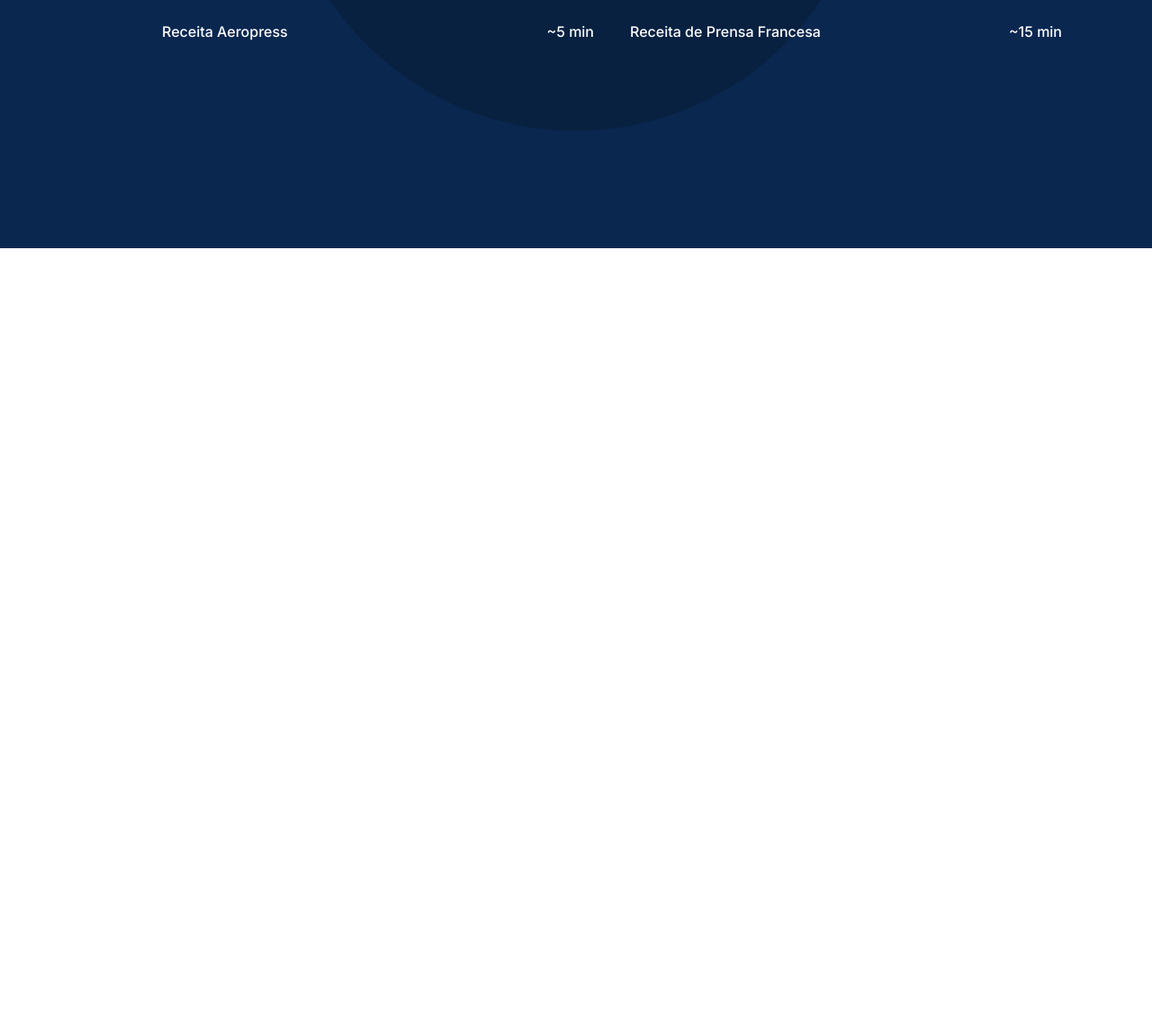
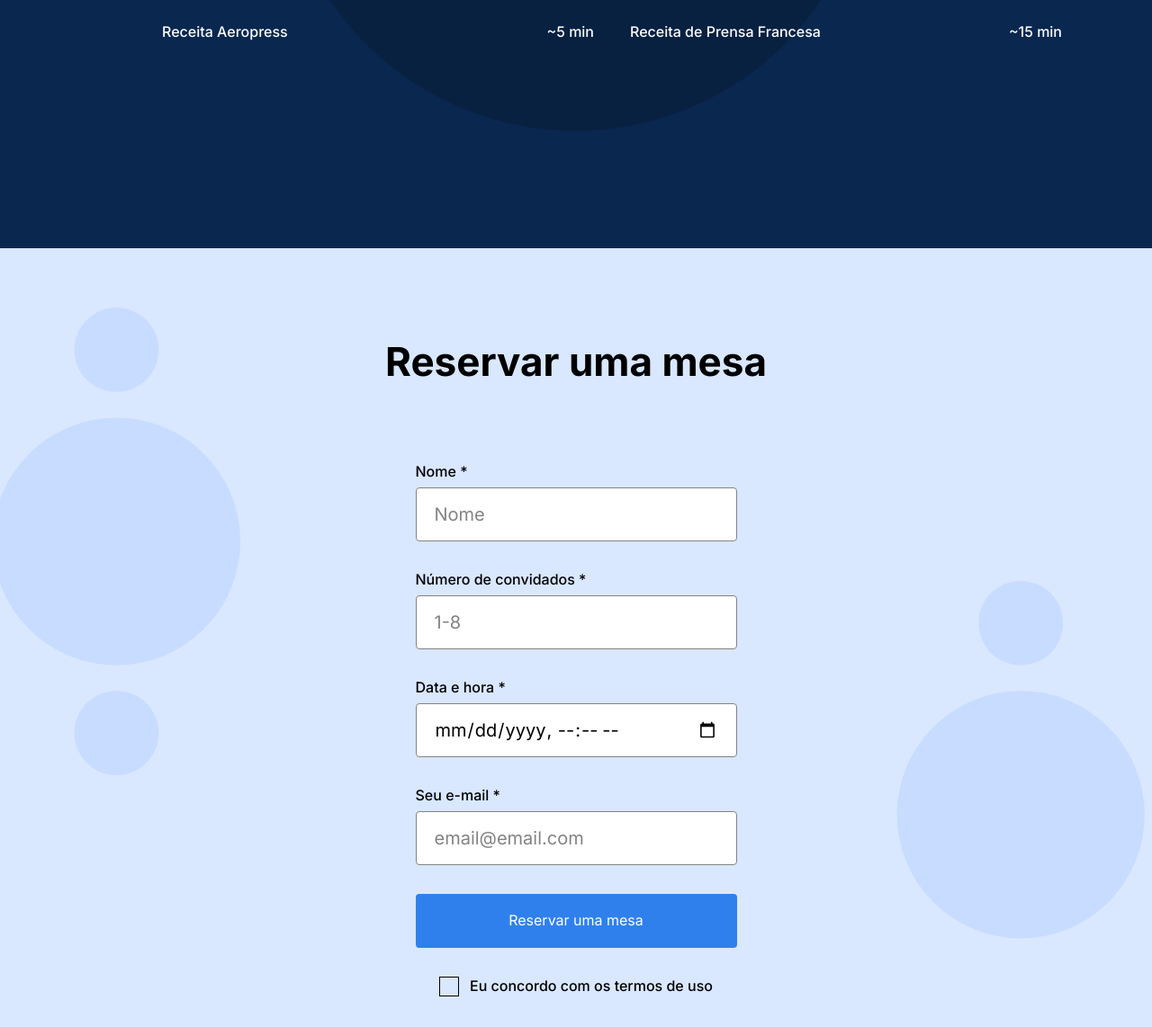
Before and after one commit to MikyWarlock/web_project_coffeeshop, a plain HTML site: page index.html in a window 1280 px wide. Shown: the part 1441-2583 px from the top of the page at 90% size. Before the commit the page ends 1717 px from the top, so only its background shows below. Drawn offline with Linux system fonts and the light colour scheme.

Commit message:
Adicionando seção de reserva

```diff
--- a/index.html
+++ b/index.html
@@ -109,7 +109,64 @@
             </div>
           </div>
         </section>
-        <section class="reservation" id="reservation"></section>
+        <section class="reservation" id="reservation">
+          <h2 class="reservation__title">Reservar uma mesa</h2>
+
+          <form action="#" class="reservation__form form">
+            <fieldset class="form__fieldset">
+              <label for="name" class="form__label">Nome *</label>
+              <input
+                type="text"
+                id="name"
+                placeholder="Nome"
+                class="form__input"
+                required
+              />
+              <label for="number" class="form__label"
+                >Número de convidados *</label
+              >
+              <input
+                type="number"
+                id="number"
+                min="1"
+                max="8"
+                placeholder="1-8"
+                class="form__input"
+                required
+              />
+              <label for="data" class="form__label">Data e hora *</label>
+              <input
+                type="datetime-local"
+                id="data"
+                class="form__input"
+                required
+              />
+              <label for="email" class="form__label">Seu e-mail *</label>
+              <input
+                type="email"
+                id="email"
+                placeholder="email@email.com"
+                class="form__input"
+                required
+              />
+              <button type="submit" class="form__button">
+                Reservar uma mesa
+              </button>
+              <label for="terms" class="form__label form__label_checkbox">
+                <input
+                  type="checkbox"
+                  id="terms"
+                  class="form__input form__input_checkbox"
+                  required
+                />
+                <span
+                  class="form__pseudo-item form__pseudo-item-type-checkbox"
+                ></span>
+                <span>Eu concordo com os termos de uso</span>
+              </label>
+            </fieldset>
+          </form>
+        </section>
       </main>
       <footer class="footer"></footer>
     </div>
--- a/pages/index.css
+++ b/pages/index.css
@@ -155,3 +155,111 @@
   display: flex;
   justify-content: space-between;
 }
+
+.reservation {
+  background-image: url("../images/background_reservation.svg");
+  background-color: #d9e7ff;
+  background-position: center;
+  background-repeat: no-repeat;
+  background-size: cover;
+  padding-top: 100px;
+  padding-bottom: 120px;
+}
+
+.reservation__title {
+  margin: 0 auto;
+  text-align: center;
+  font-size: 44px;
+  line-height: 52px;
+}
+
+.reservation__form {
+  margin: 80px auto 0;
+}
+
+.form {
+  max-width: 385px;
+  padding: 0;
+}
+
+.form__fieldset {
+  border: 0;
+}
+
+.form__label {
+  font-weight: 500;
+}
+
+.form__label_checkbox {
+  display: flex;
+  justify-content: center;
+  column-gap: 12px;
+}
+
+.form__label_checkbox:hover {
+  cursor: pointer;
+}
+
+.form__input {
+  border-radius: 4px;
+  border: 1px solid #838383;
+  width: 100%;
+  height: 60px;
+  box-sizing: border-box;
+  padding: 15px 20px;
+  margin: 8px 0 32px;
+  font-size: 20px;
+  line-height: 30px;
+}
+
+.form__input::placeholder {
+  color: #838383;
+}
+
+.form__input_checkbox {
+  margin: 0;
+  position: absolute;
+  width: 1px;
+  height: 1px;
+  overflow: hidden;
+  clip: rect(0 0 0 0);
+}
+
+.form__pseudo-item {
+  display: inline-block;
+  vertical-align: middle;
+  width: 20px;
+  height: 20px;
+  border: 1px solid black;
+}
+
+.form__input_checkbox:checked + .form__pseudo-item-type-checkbox {
+  background-image: url("../images/check.svg");
+  background-color: #2f80ed;
+  background-position: center;
+  background-repeat: no-repeat;
+  background-size: cover;
+}
+
+.form__input_checkbox:disabled + .form__pseudo-item-type-checkbox {
+  border: 1px solid black;
+}
+
+.form__input_checkbox:focus + .form__pseudo-item_type_checkbox {
+  box-shadow: 0 0 5px #fff6c5;
+}
+
+.form__button {
+  border-radius: 4px;
+  border: 0;
+  width: 100%;
+  height: 60px;
+  color: #fff;
+  background-color: #2f80ed;
+  margin: 0 0 32px;
+}
+
+.form__button:hover {
+  opacity: 0.7;
+  cursor: pointer;
+}
```
